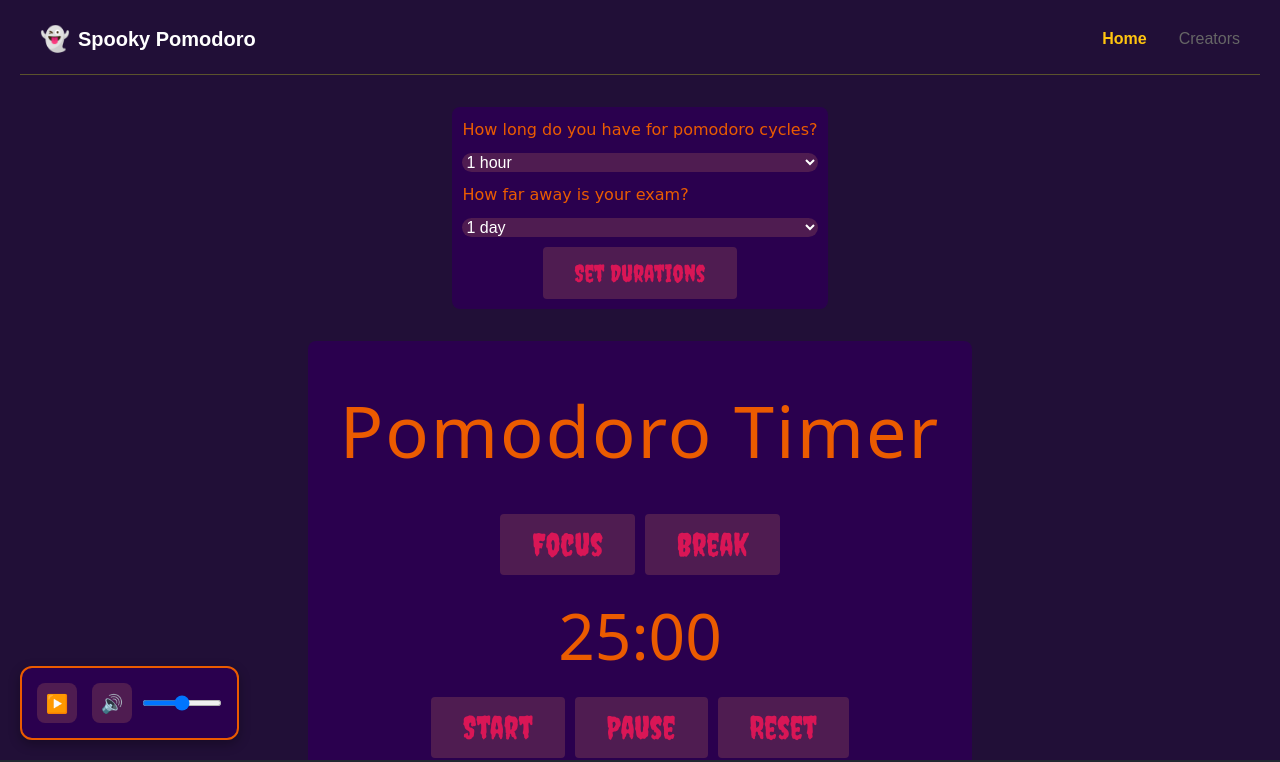
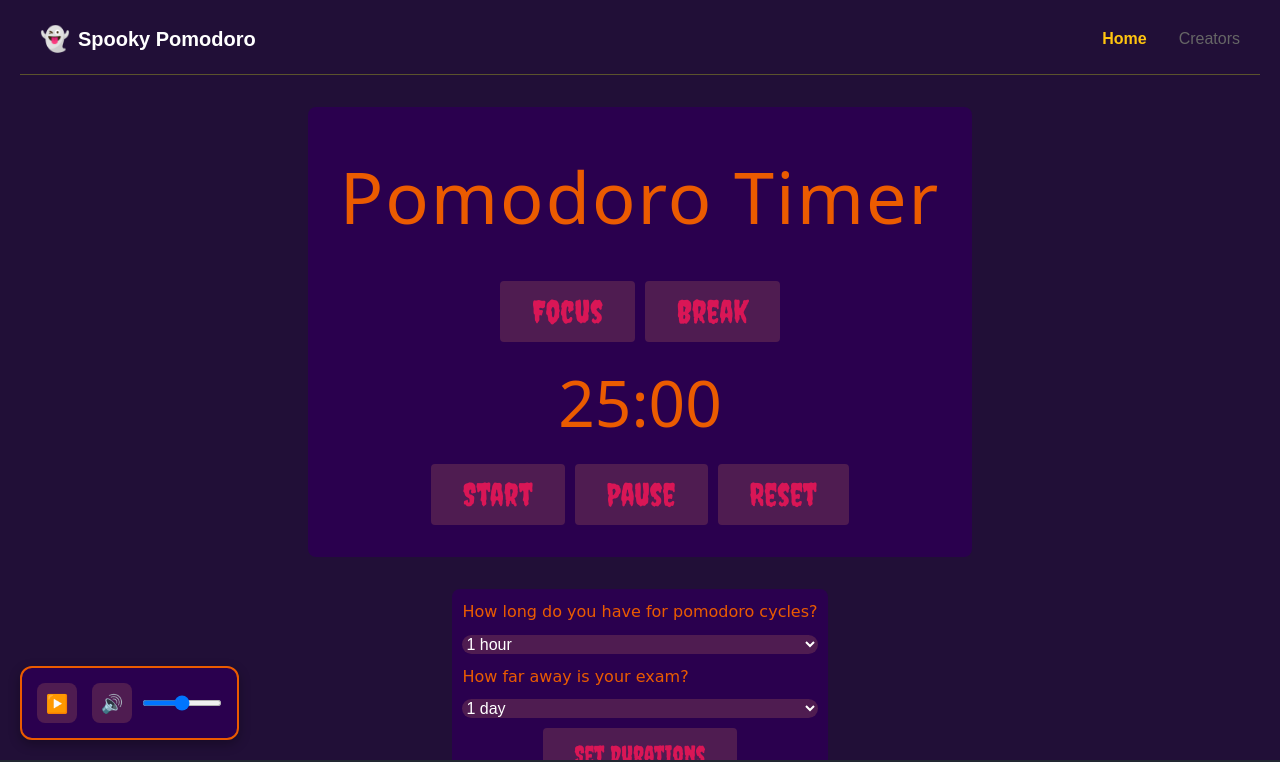
Before and after one commit to jay-gleeson/spookathon-2025, a plain HTML site: page index.html in a window 1280 px wide. Shown: the top 762 px of the page. Drawn offline with Linux system fonts and the light colour scheme; a web font is replaced by a local one.

Commit message:
add: readme

```diff
--- a/css/styles.css
+++ b/css/styles.css
@@ -1,4 +1,11 @@
-
+:root {
+    scroll-behavior: smooth;
+    --primary-color: #4F1C51;
+    --secondary-color: #D91656;
+    --accent-color: #FFC50F;
+    --background-color: #210F37;
+    --text-color: white;
+}
 * {
     margin: 0;
     padding: 0;
@@ -9,7 +16,7 @@ body {
     font-family: Arial, sans-serif;
     line-height: 1.6;
     padding: 20px;
-    background-color: #210F37;
+    background-color: var(--background-color);
 }
 
 header {
--- a/index.html
+++ b/index.html
@@ -29,28 +29,6 @@
     </header>
 
     <main>
-        <section class="user-input-section">
-            <form id="pomodoro-setup-form">
-                <label for="session-length">How long do you have for pomodoro cycles?</label>
-                <select id="session-length" name="session-length">
-                    <option value="1">1 hour</option>
-                    <option value="2">2 hours</option>
-                    <option value="3">3 hours</option>
-                    <option value="4">4 hours</option>
-                    <option value="5">5 hours</option>
-                    <option value="6">6 hours</option>
-                </select>
-                <label for="exam-distance">How far away is your exam?</label>
-                <select id="exam-distance" name="exam-distance">
-                    <option value="1">1 day</option>
-                    <option value="3">3 days</option>
-                    <option value="7">1 week</option>
-                    <option value="14">2 weeks</option>
-                    <option value="30">1 month</option>
-                </select>
-                <button type="submit" id="submit-durations-btn">Set Durations</button>
-            </form>
-        </section>
         <section class="pomodoro-section">
             <h1>Pomodoro Timer</h1>
             <div class="pomodoro-tabs">
```
Also changed, not shown: requirements.txt, 1 other file.
